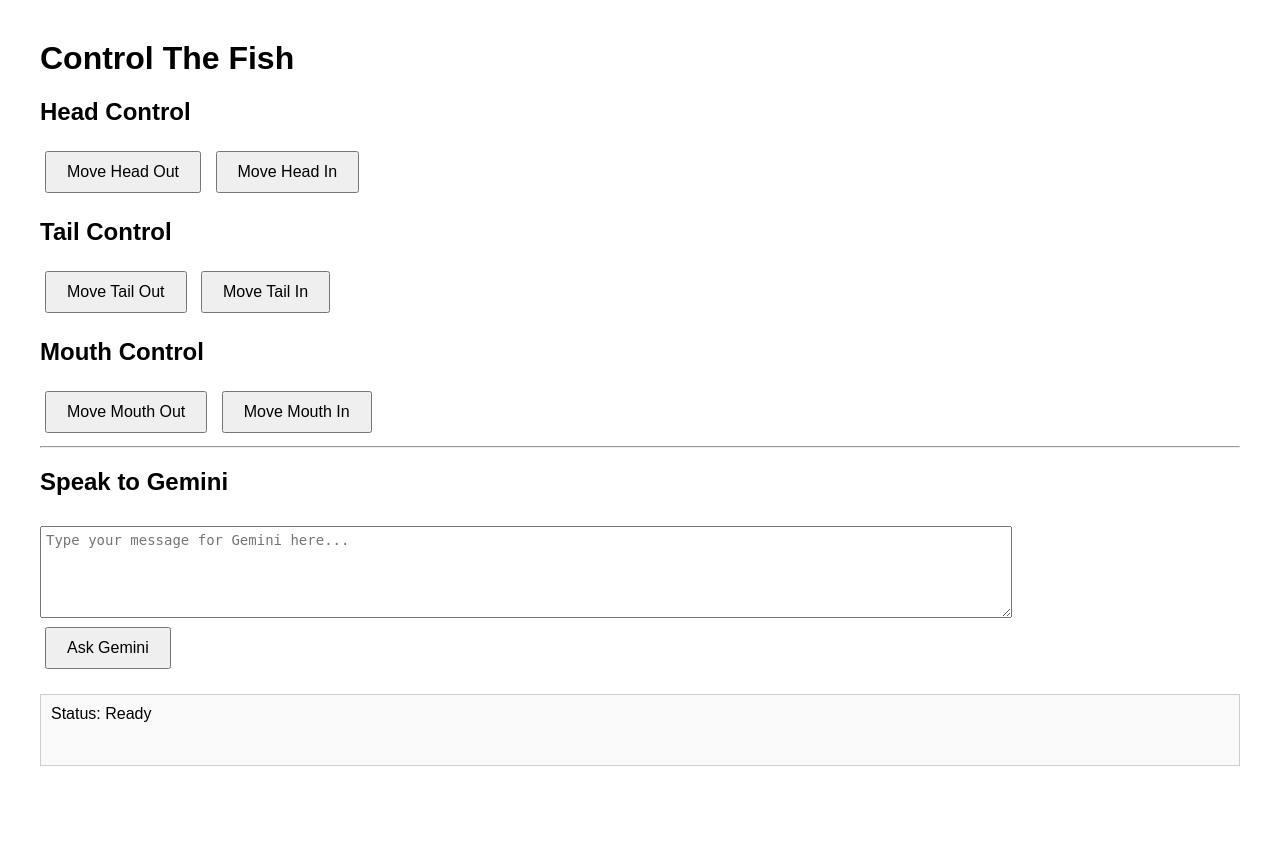
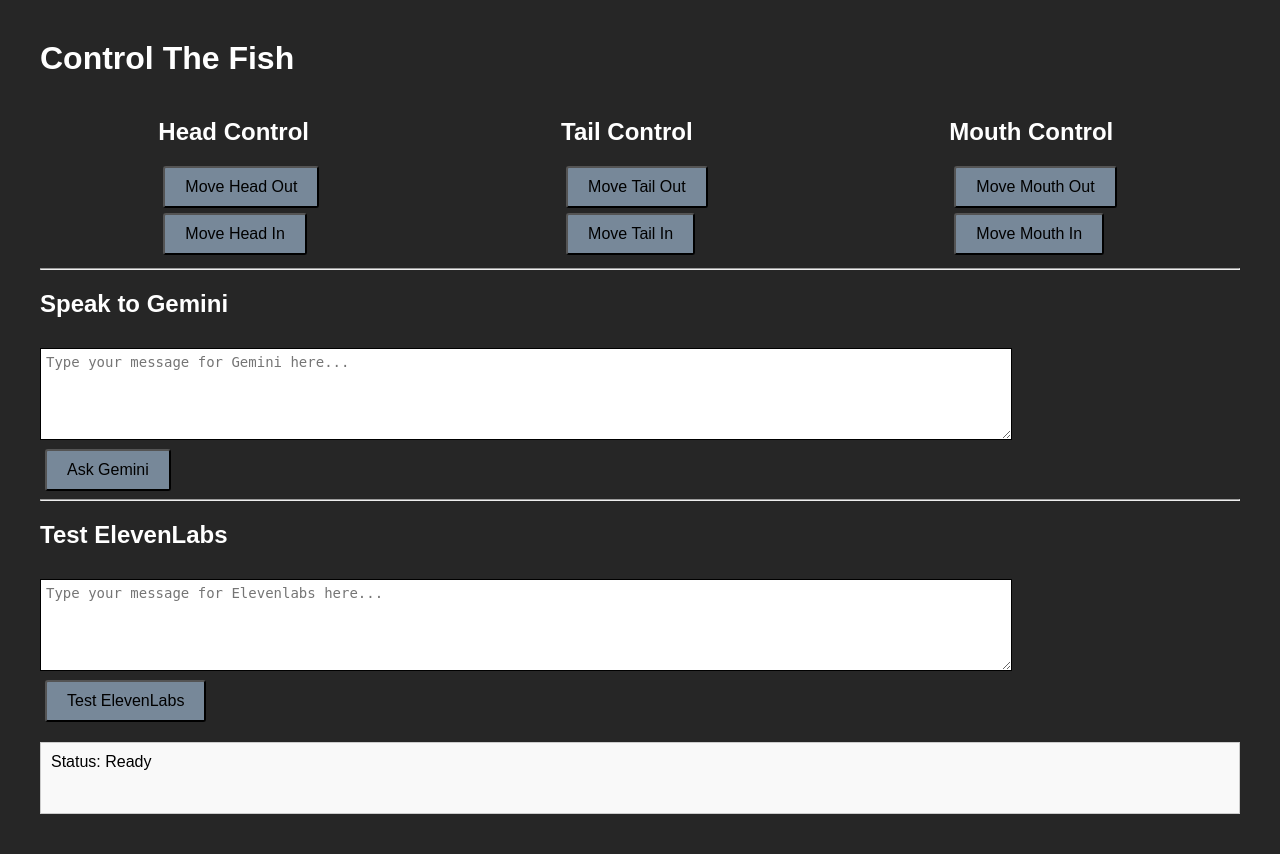
Before and after one commit to ben-kahl/FishAI, a Flask app: template templates/index.html in a window 1280 px wide. Before the commit the page ends 766 px from the top, so only its background shows below. Run offline with Flask 3, Linux system fonts and the light colour scheme; the template is opened without the code that fills it, so the values that code supplies are empty.

Commit message:
added elevenlabs testing field

```diff
--- a/fish_server.py
+++ b/server.py
@@ -77,5 +77,17 @@
         print(f'Error generating speech: {e}')
 
 
+@app.route('/test_elevenlabs', methods=['POST'])
+def test_elevenlabs():
+    user_text = request.form.get('user_text')
+    if not user_text:
+        return 'No text recieved', 400
+    try:
+        voice_output.generate_speech(user_text)
+        return 'Success', 200
+    except Exception as e:
+        print(f'Error generating speech: {e}')
+
+
 if __name__ == '__main__':
     app.run(host='0.0.0.0', debug=True)
--- a/templates/index.html
+++ b/templates/index.html
@@ -1,34 +1,13 @@
 <!DOCTYPE html>
 <html>
   <head>
-    <title>Fish Animatronic Control</title>
-    <style>
-        body { font-family: Arial, sans-serif; margin: 40px; }
-        .button-container button, .control-button {
-            padding: 10px 20px;
-            margin: 5px;
-            font-size: 16px;
-            cursor: pointer;
-        }
-        #status-message {
-            margin-top: 20px;
-            padding: 10px;
-            border: 1px solid #ccc;
-            background-color: #f9f9f9;
-            min-height: 50px; /* Give it some height */
-        }
-        textarea {
-            width: 80%;
-            height: 80px;
-            margin-top: 10px;
-            padding: 5px;
-            font-size: 14px;
-        }
-    </style>
+    <title>Fish Control</title>
+    <link rel='stylesheet' href='style.css'>
   </head>
   <body>
     <h1>Control The Fish</h1>
 
+    <div class="control-container">
       <div class="button-container">
         <h2>Head Control</h2>
         <button onclick="sendFishCommand('move_head_out')">Move Head Out</button>
@@ -46,6 +25,7 @@
         <button onclick="sendFishCommand('move_mouth_out')">Move Mouth Out</button>
         <button onclick="sendFishCommand('move_mouth_in')">Move Mouth In</button>
       </div>
+    </div>
 
     <hr> <h2>Speak to Gemini</h2>
     <div>
@@ -53,70 +33,16 @@
       <button class="control-button" onclick="sendGeminiCommand()">Ask Gemini</button>
     </div>
 
+    <hr> <h2>Test ElevenLabs</h2>
+    <div>
+      <textarea id='elevenlabs-input' placeholder='Type your message for Elevenlabs here...'></textarea><br>
+      <button class='control-button' onclick='sendElevenLabsCommand()'>Test ElevenLabs</button>
+    </div>
+
     <div id="status-message">
       Status: Ready
     </div>
 
-    <script>
-        async function sendFishCommand(action) {
-            const statusMessageDiv = document.getElementById('status-message');
-            statusMessageDiv.textContent = 'Status: Sending fish command...';
-
-            try {
-                const response = await fetch('/control_fish', {
-                    method: 'POST',
-                    headers: {
-                        'Content-Type': 'application/x-www-form-urlencoded',
-                    },
-                    body: `action=${action}`
-                });
-
-                if (response.ok) {
-                    const message = await response.text();
-                    statusMessageDiv.textContent = `Status: ${message}`;
-                } else {
-                    const errorText = await response.text();
-                    statusMessageDiv.textContent = `Status: Error - ${response.status} ${response.statusText} (${errorText})`;
-                }
-            } catch (error) {
-                statusMessageDiv.textContent = `Status: Network Error - ${error}`;
-            }
-        }
-
-        async function sendGeminiCommand() {
-            const statusMessageDiv = document.getElementById('status-message');
-            const geminiInput = document.getElementById('gemini-input');
-            const userText = geminiInput.value;
-
-            if (!userText.trim()) {
-                statusMessageDiv.textContent = 'Status: Please enter some text for Gemini.';
-                return;
-            }
-
-            statusMessageDiv.textContent = 'Status: Sending text to Gemini...';
-
-            try {
-                const response = await fetch('/ask_gemini', {
-                    method: 'POST',
-                    headers: {
-                        'Content-Type': 'application/x-www-form-urlencoded',
-                    },
-                    body: `user_text=${encodeURIComponent(userText)}` // Encode the text for URL safety
-                });
-
-                if (response.ok) {
-                    const message = await response.text();
-                    statusMessageDiv.textContent = `Status: ${message}`;
-                    geminiInput.value = ''; // Clear the textbox
-                } else {
-                    const errorText = await response.text();
-                    statusMessageDiv.textContent = `Status: Error - ${response.status} ${response.statusText} (${errorText})`;
-                }
-            } catch (error) {
-                statusMessageDiv.textContent = `Status: Network Error - ${error}`;
-            }
-        }
-    </script>
-
+    <script src="./script.js"/>
 </body>
 </html>
--- /dev/null
+++ b/templates/script.js
@@ -0,0 +1,93 @@
+async function sendFishCommand(action) {
+  const statusMessageDiv = document.getElementById('status-message');
+  statusMessageDiv.textContent = 'Status: Sending fish command...';
+
+  try {
+    const response = await fetch('/control_fish', {
+      method: 'POST',
+      headers: {
+        'Content-Type': 'application/x-www-form-urlencoded',
+      },
+      body: `action=${action}`
+    });
+
+    if (response.ok) {
+      const message = await response.text();
+      statusMessageDiv.textContent = `Status: ${message}`;
+    } else {
+      const errorText = await response.text();
+      statusMessageDiv.textContent = `Status: Error - ${response.status} ${response.statusText} (${errorText})`;
+    }
+  } catch (error) {
+    statusMessageDiv.textContent = `Status: Network Error - ${error}`;
+  }
+}
+
+async function sendGeminiCommand() {
+  const statusMessageDiv = document.getElementById('status-message');
+  const geminiInput = document.getElementById('gemini-input');
+  const userText = geminiInput.value;
+
+  if (!userText.trim()) {
+    statusMessageDiv.textContent = 'Status: Please enter some text for Gemini.';
+    return;
+  }
+
+  statusMessageDiv.textContent = 'Status: Sending text to Gemini...';
+
+  try {
+    const response = await fetch('/ask_gemini', {
+      method: 'POST',
+      headers: {
+        'Content-Type': 'application/x-www-form-urlencoded',
+      },
+      body: `user_text=${encodeURIComponent(userText)}` // Encode the text for URL safety
+    });
+
+    if (response.ok) {
+      const message = await response.text();
+      statusMessageDiv.textContent = `Status: ${message}`;
+      geminiInput.value = ''; // Clear the textbox
+    } else {
+      const errorText = await response.text();
+      statusMessageDiv.textContent = `Status: Error - ${response.status} ${response.statusText} (${errorText})`;
+    }
+  } catch (error) {
+    statusMessageDiv.textContent = `Status: Network Error - ${error}`;
+  }
+}
+
+
+async function sendElevenLabsCommand() {
+  const statusMessageDiv = document.getElementById('status-message');
+  const elevenInput = document.getElementById('elevenlabs-input');
+  const userText = elevenInput.value;
+
+  if (!userText.trim()) {
+    statusMessageDiv.textContent = 'Status: Please enter some text for ElevenLabs.';
+    return;
+  }
+
+  statusMessageDiv.textContent = 'Status: Sending text to Elevenlabs...';
+
+  try {
+    const response = await fetch('/test_elevenlabs', {
+      method: 'POST',
+      headers: {
+        'Content-Type': 'application/x-www-form-urlencoded',
+      },
+      body: `user_text=${encodeURIComponent(userText)}` // Encode the text for URL safety
+    });
+
+    if (response.ok) {
+      const message = await response.text();
+      statusMessageDiv.textContent = `Status: ${message}`;
+      elevenInput.value = ''; // Clear the textbox
+    } else {
+      const errorText = await response.text();
+      statusMessageDiv.textContent = `Status: Error - ${response.status} ${response.statusText} (${errorText})`;
+    }
+  } catch (error) {
+    statusMessageDiv.textContent = `Status: Network Error - ${error}`;
+  }
+}
--- /dev/null
+++ b/templates/style.css
@@ -0,0 +1,44 @@
+body {
+  font-family: Arial, sans-serif;
+  margin: 40px;
+  background-color: #262626;
+  color: white;
+}
+
+.control-container {
+  display: flex;
+  justify-content: space-around;
+}
+
+.button-container button,
+.control-button {
+  padding: 10px 20px;
+  margin: 5px;
+  font-size: 16px;
+  cursor: pointer;
+  background-color: lightslategrey;
+  border-color: black;
+  border-radius: 3px;
+  color: black;
+  display: flex;
+  flex-flow: wrap row;
+}
+
+#status-message {
+  margin-top: 20px;
+  padding: 10px;
+  border: 1px solid #ccc;
+  background-color: #f9f9f9;
+  min-height: 50px;
+  color: black;
+  /* Give it some height */
+}
+
+textarea {
+  width: 80%;
+  height: 80px;
+  margin-top: 10px;
+  padding: 5px;
+  font-size: 14px;
+  border-color: black;
+}
```
Lines whose indentation alone changed are shown as unchanged.
